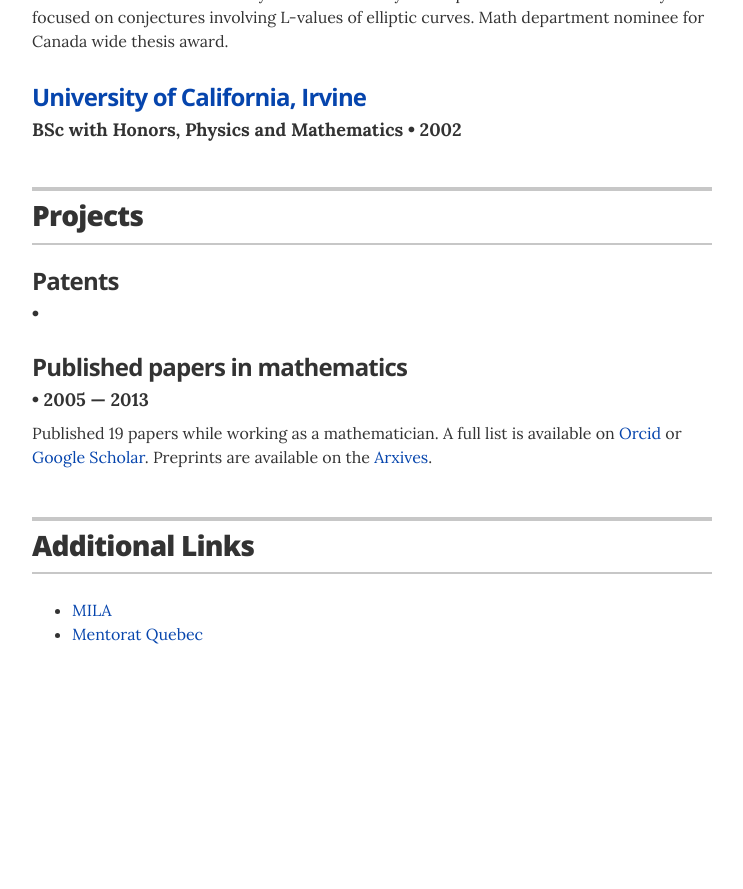
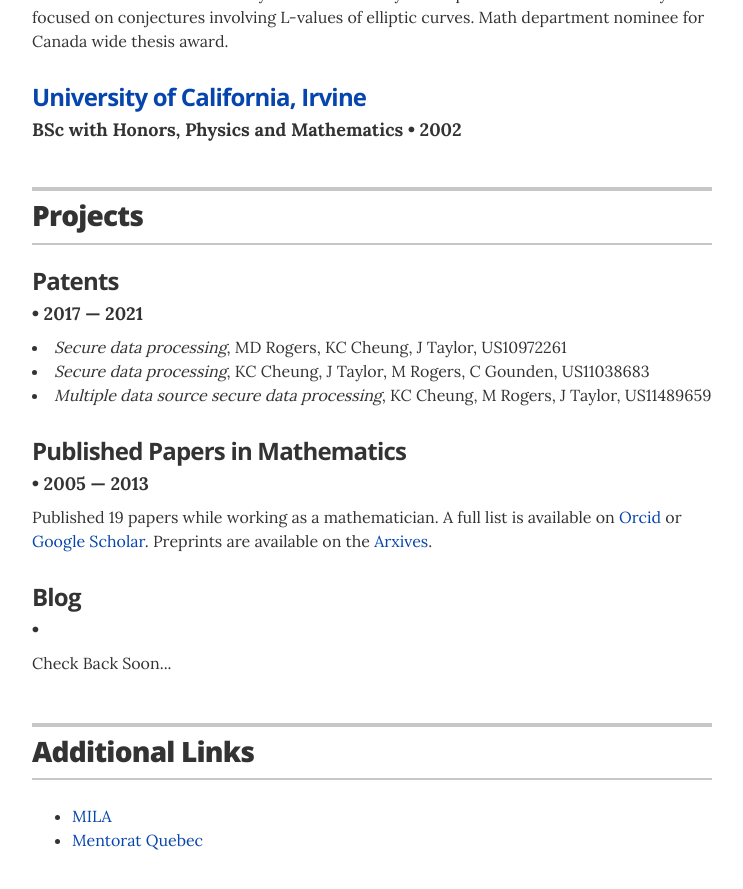
Before and after one commit to matrogers2/matrogers2.github.io, a Jekyll site: the page built from index.html, in a window 1280 px wide and 900 px high, scrolled down 2400 px. Shown: the top 889 px of the window, without its empty margins (268-1011 px from the left). Built offline with Jekyll 4.4.1, drawn with Linux system fonts in a browser that asks for light colours; before the commit the page ends 3094 px from its top, so only the background shows below that.

Commit message:
Add patent list

```diff
--- a/_data/projects.yml
+++ b/_data/projects.yml
@@ -3,11 +3,15 @@
 
 # jazznotes.io
 - project: Patents
-  # role: Founder
-  # duration: 2023 &mdash; Present
-  # url: "#"esume-template.joelglovier.com
-  # description: Lorem ipsum dolor sit amet, consectetur adipiscing elit. Ut convallis convallis orci, a consectetur dui varius eget. Proin vehicula feugiat tellus, a consectetur urna fermentum eget.
+  duration: 2017 &mdash; 2021
+  description:
+    <li><em>Secure data processing</em>, MD Rogers, KC Cheung, J Taylor, US10972261</li>
+    <li><em>Secure data processing</em>, KC Cheung, J Taylor, M Rogers, C Gounden, US11038683</li>
+    <li><em> Multiple data source secure data processing</em>, KC Cheung, M Rogers, J Taylor, US11489659</li>
 
-- project: Published papers in mathematics
+- project: Published Papers in Mathematics
   duration: 2005 &mdash; 2013
   description: Published 19 papers while working as a mathematician. A full list is available on <a href="https://orcid.org/0000-0001-9163-4890">Orcid</a> or <a href="https://scholar.google.ca/citations?user=cnec4HkAAAAJ&hl=fr">Google Scholar</a>. Preprints are available on the <a href="https://arxiv.org/a/rogers_m_1.html" itemprop="url">Arxives</a>.
+
+- project: Blog
+  description: Check Back Soon...
```
